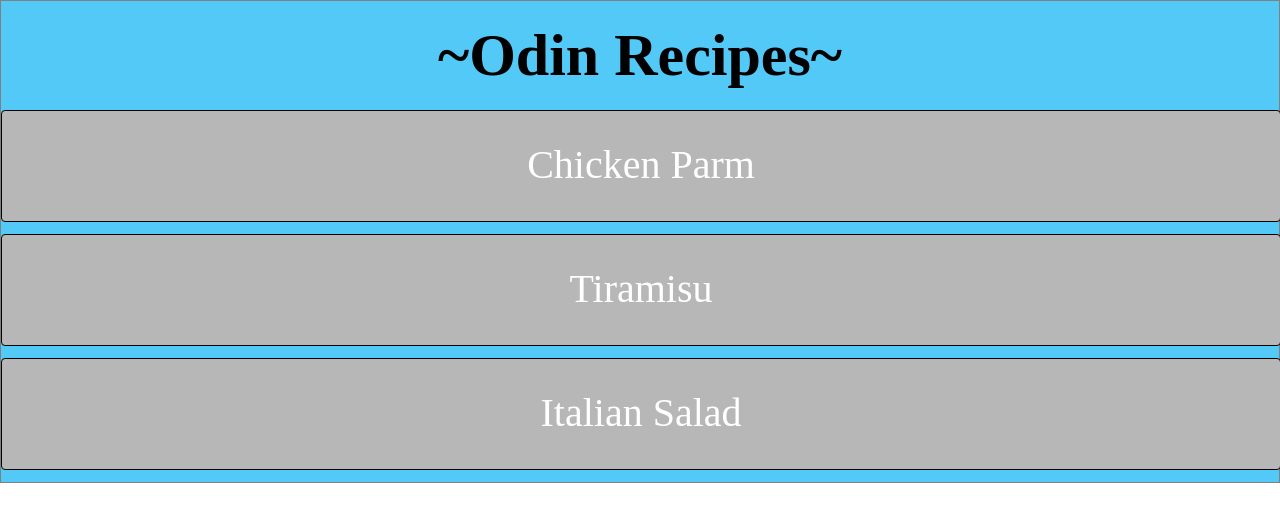
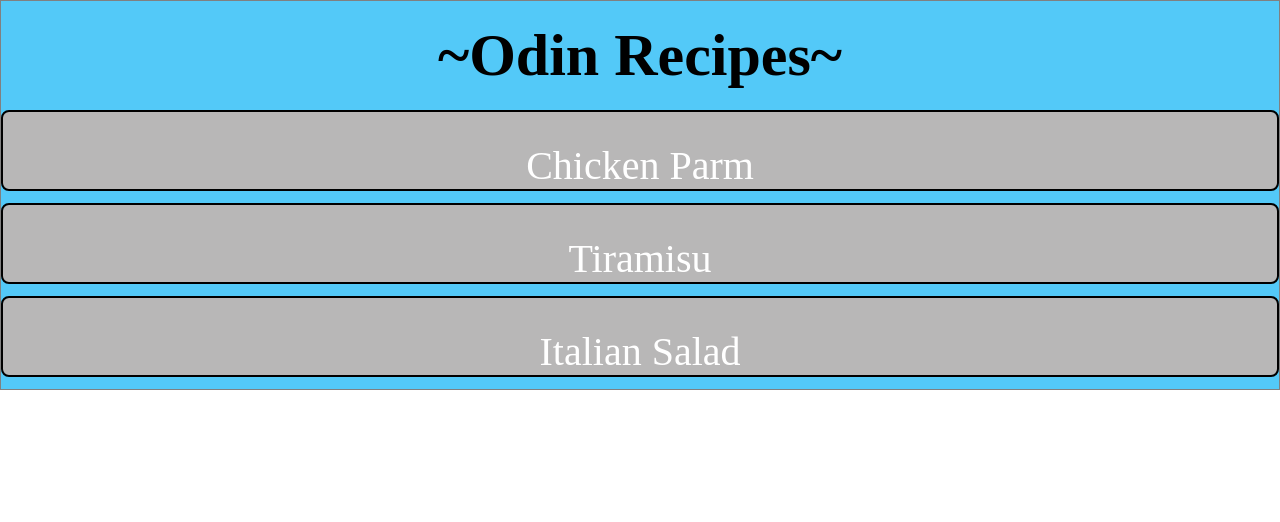
Before and after one commit to trimagnus/odin-recipes, a plain HTML site: page index.html in a window 1280 px wide. Drawn offline with Linux system fonts and the light colour scheme.

Commit message:
Updated styles

```diff
--- a/styles.css
+++ b/styles.css
@@ -26,13 +26,11 @@ ul li::before {
 
 li {
   background-color: rgb(184, 183, 183);
-  border: 1px solid black;
-  border-radius: 4px;
-  height: 80px;
+  border: 2px solid black;
+  border-radius: 8px;
   margin-bottom: 12px;
   padding-top: 30px;
   text-align: center;
-  width: 100%;
 }
 
 li:hover {
@@ -43,5 +41,6 @@ li:hover {
 li a {
   color: white;
   font-size: 40px;
+  height: 80px;
   text-decoration: none;
 }
```
